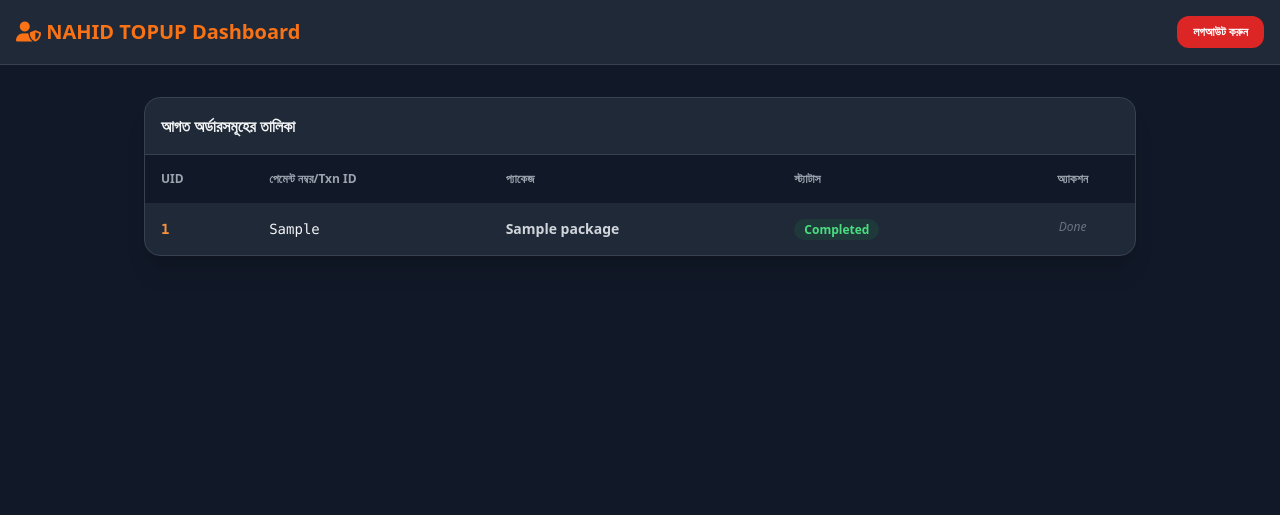
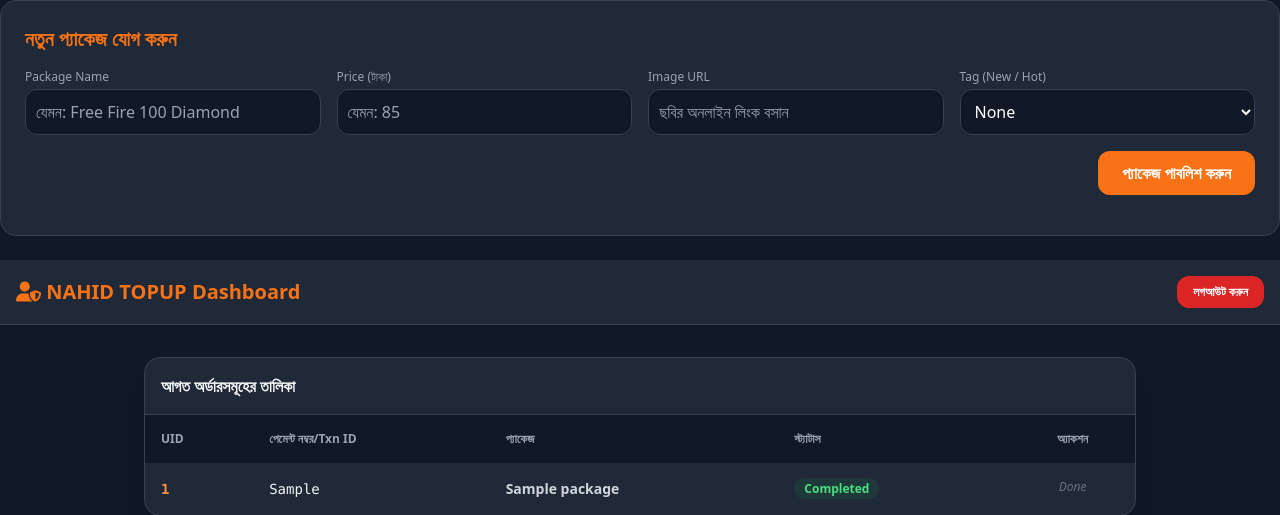
Before and after one commit to nirobahemedboss/mywebsite, a Flask app: template templates/dashboard.html in a window 1280 px wide. Shown: the top 515 px of the page. Run offline with Flask 3, Linux system fonts and the light colour scheme; the template is opened without the code that fills it: most values are stand-ins (such as "Sample title", 1, 10 or a date in 2020); some libraries are stand-ins or nearby versions.

Commit message:
Update dashboard.html

```diff
--- a/templates/dashboard.html
+++ b/templates/dashboard.html
@@ -1,4 +1,31 @@
-<!DOCTYPE html>
+<div class="bg-gray-800 rounded-2xl border border-gray-700 p-6 mb-6">
+    <h3 class="text-xl font-bold text-orange-500 mb-4">নতুন প্যাকেজ যোগ করুন</h3>
+    <form method="POST" action="/admin-dashboard" class="grid grid-cols-1 md:grid-cols-4 gap-4">
+        <div>
+            <label class="text-xs text-gray-400">Package Name</label>
+            <input type="text" name="package_name" required placeholder="যেমন: Free Fire 100 Diamond" class="w-full bg-gray-900 border border-gray-700 text-white rounded-xl p-2.5 focus:outline-none focus:border-orange-500 mt-1">
+        </div>
+        <div>
+            <label class="text-xs text-gray-400">Price (টাকা)</label>
+            <input type="number" name="package_price" required placeholder="যেমন: 85" class="w-full bg-gray-900 border border-gray-700 text-white rounded-xl p-2.5 focus:outline-none focus:border-orange-500 mt-1">
+        </div>
+        <div>
+            <label class="text-xs text-gray-400">Image URL</label>
+            <input type="text" name="package_image" placeholder="ছবির অনলাইন লিংক বসান" class="w-full bg-gray-900 border border-gray-700 text-white rounded-xl p-2.5 focus:outline-none focus:border-orange-500 mt-1">
+        </div>
+        <div>
+            <label class="text-xs text-gray-400">Tag (New / Hot)</label>
+            <select name="package_tag" class="w-full bg-gray-900 border border-gray-700 text-white rounded-xl p-2.5 focus:outline-none focus:border-orange-500 mt-1">
+                <option value="NONE">None</option>
+                <option value="New">New</option>
+                <option value="Hot">Hot</option>
+            </select>
+        </div>
+        <div class="md:col-span-4 text-right">
+            <button type="submit" class="bg-orange-500 hover:bg-orange-600 text-white font-bold px-6 py-2.5 rounded-xl transition">প্যাকেজ পাবলিশ করুন</button>
+        </div>
+    </form>
+</div><!DOCTYPE html>
 <html lang="bn">
 <head>
     <meta charset="UTF-8"><title>Admin Dashboard - NAHID TOPUP</title>
```
